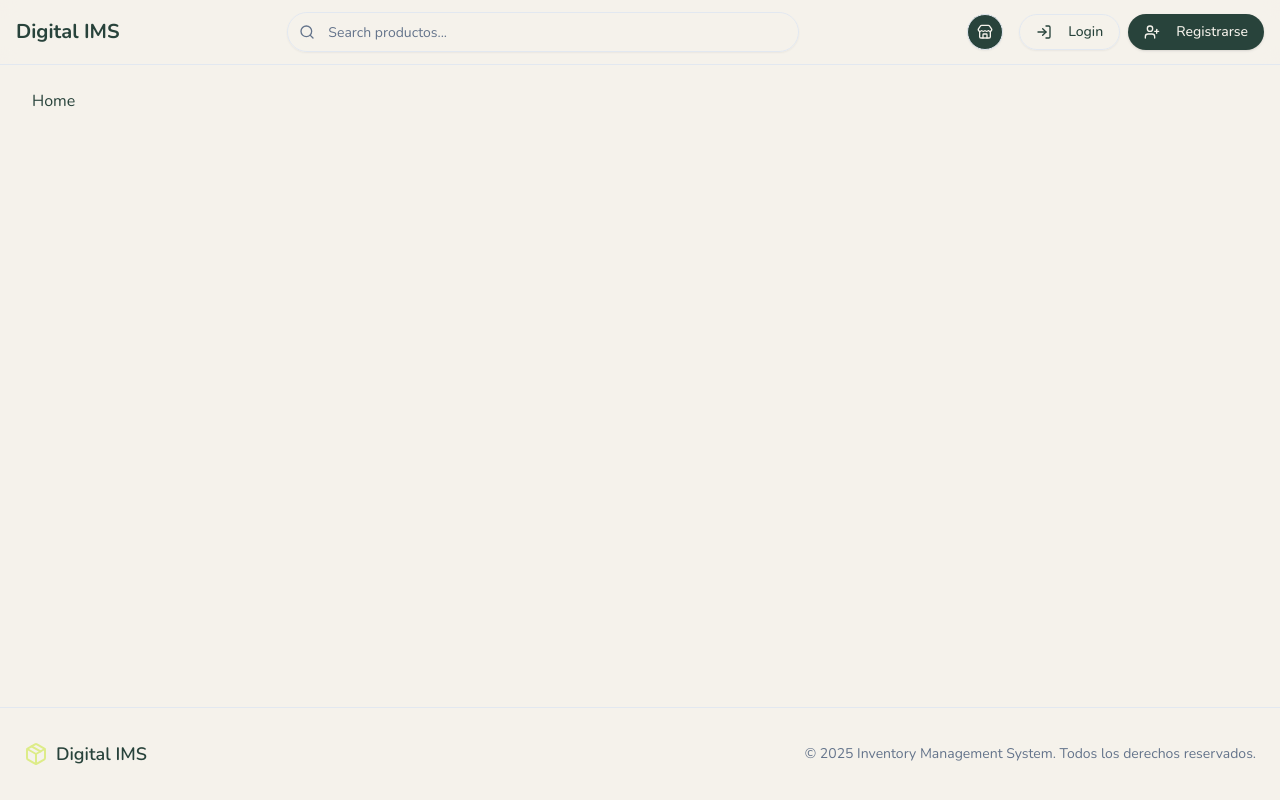
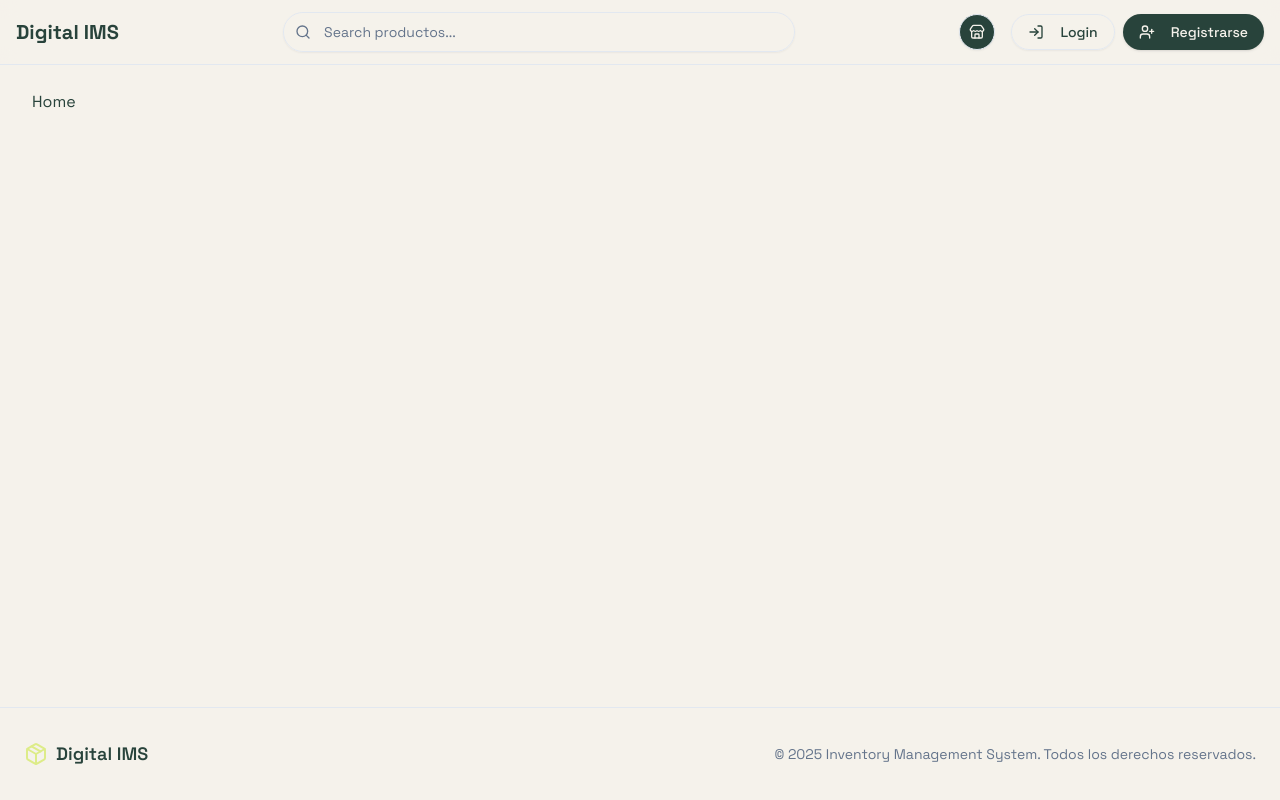
Before and after one commit to almircoo/digitalims, a React (Vite) app: page / in a window 1280 px wide. Built offline with nearby package versions, Linux system fonts and the light colour scheme; no server answers.

Commit message:
updated the the font and styles

```diff
--- a/index.html
+++ b/index.html
@@ -7,7 +7,7 @@
     <title>Digital Inventory Management System</title>
     <link rel="preconnect" href="https://fonts.googleapis.com">
     <link rel="preconnect" href="https://fonts.gstatic.com" crossorigin>
-    <link href="https://fonts.googleapis.com/css2?family=Nunito:wght@400;500;600;700;800;900&display=swap" rel="stylesheet">
+    <link href="https://fonts.googleapis.com/css2?family=Space+Grotesk:wght@400;500;600;700&display=swap" rel="stylesheet">
   </head>
   <body>
     <div id="root"></div>
--- a/src/index.css
+++ b/src/index.css
@@ -2,14 +2,6 @@
 @tailwind components;
 @tailwind utilities;
 
-/* colores Las variables HSL :
-
-H: Hue (matiz, en grados de 0° a 360°: rojo = 0°, verde = 120°, azul = 240°, etc.)
-
-S: Saturation (saturación, porcentaje de intensidad del color)
-
-L: Lightness (luminosidad, porcentaje de claridad)
- */
 @layer base {
   :root {
     --background: 42 33% 94%;
@@ -58,14 +50,34 @@ L: Lightness (luminosidad, porcentaje de claridad)
 }
 
 @layer base {
-  /* A todos los elementos *, les aplica el color de borde y una fuente. */
   * {
     @apply border-border;
-    font-family: "Nunito", sans-serif;
+    font-family: "Space Grotesk", sans-serif;
   }
-  /* A body, le aplica el fondo y el texto usando las variables definidas antes (bg-background, text-foreground) */
   body {
     @apply bg-background text-foreground;
+    font-size: 16px;
+    line-height: 1.6;
+  }
+
+  /* Mejorar tamaños de fuente para mejor legibilidad */
+  h1 {
+    @apply text-3xl font-bold;
+  }
+  h2 {
+    @apply text-2xl font-bold;
+  }
+  h3 {
+    @apply text-xl font-semibold;
+  }
+  h4 {
+    @apply text-lg font-semibold;
+  }
+  p {
+    @apply text-base;
+  }
+  small {
+    @apply text-sm;
   }
 }
 
--- a/tailwind.config.js
+++ b/tailwind.config.js
@@ -1,85 +1,86 @@
 /** @type {import('tailwindcss').Config} */
 export default {
   darkMode: ["class"],
-    content: [
-    "./src/**/*.{js,jsx,ts,tsx}",
-  ],
+  content: ["./src/**/*.{js,jsx,ts,tsx}", "*.{js,ts,jsx,tsx,mdx}"],
   theme: {
     container: {
       center: true,
-  		padding: '6rem',
+      padding: "2rem",
     },
     extend: {
+      fontFamily: {
+        sans: ["Space Grotesk", "sans-serif"],
+      },
       colors: {
-  			border: 'hsl(var(--border))',
-  			input: 'hsl(var(--input))',
-  			ring: 'hsl(var(--ring))',
-  			background: 'hsl(var(--background))',
-  			foreground: 'hsl(var(--foreground))',
+        border: "hsl(var(--border))",
+        input: "hsl(var(--input))",
+        ring: "hsl(var(--ring))",
+        background: "hsl(var(--background))",
+        foreground: "hsl(var(--foreground))",
         primary: {
-  				DEFAULT: 'hsl(var(--primary))',
-  				foreground: 'hsl(var(--primary-foreground))'
+          DEFAULT: "hsl(var(--primary))",
+          foreground: "hsl(var(--primary-foreground))",
         },
         secondary: {
-  				DEFAULT: 'hsl(var(--secondary))',
-  				foreground: 'hsl(var(--secondary-foreground))'
+          DEFAULT: "hsl(var(--secondary))",
+          foreground: "hsl(var(--secondary-foreground))",
         },
         destructive: {
-  				DEFAULT: 'hsl(var(--destructive))',
-  				foreground: 'hsl(var(--destructive-foreground))'
+          DEFAULT: "hsl(var(--destructive))",
+          foreground: "hsl(var(--destructive-foreground))",
         },
         muted: {
-  				DEFAULT: 'hsl(var(--muted))',
-  				foreground: 'hsl(var(--muted-foreground))'
+          DEFAULT: "hsl(var(--muted))",
+          foreground: "hsl(var(--muted-foreground))",
         },
         accent: {
-  				DEFAULT: 'hsl(var(--accent))',
-  				foreground: 'hsl(var(--accent-foreground))'
+          DEFAULT: "hsl(var(--accent))",
+          foreground: "hsl(var(--accent-foreground))",
         },
         popover: {
-  				DEFAULT: 'hsl(var(--popover))',
-  				foreground: 'hsl(var(--popover-foreground))'
+          DEFAULT: "hsl(var(--popover))",
+          foreground: "hsl(var(--popover-foreground))",
         },
         card: {
-  				DEFAULT: 'hsl(var(--card))',
-  				foreground: 'hsl(var(--card-foreground))'
+          DEFAULT: "hsl(var(--card))",
+          foreground: "hsl(var(--card-foreground))",
         },
         chart: {
-  				'1': 'hsl(var(--chart-1))',
-  				'2': 'hsl(var(--chart-2))',
-  				'3': 'hsl(var(--chart-3))',
-  				'4': 'hsl(var(--chart-4))',
-  				'5': 'hsl(var(--chart-5))'
-  			}
+          1: "hsl(var(--chart-1))",
+          2: "hsl(var(--chart-2))",
+          3: "hsl(var(--chart-3))",
+          4: "hsl(var(--chart-4))",
+          5: "hsl(var(--chart-5))",
+        },
       },
       borderRadius: {
-  			lg: 'var(--radius)',
-  			md: 'calc(var(--radius) - 2px)',
-  			sm: 'calc(var(--radius) - 4px)'
+        lg: "var(--radius)",
+        md: "calc(var(--radius) - 2px)",
+        sm: "calc(var(--radius) - 4px)",
       },
       keyframes: {
-  			'accordion-down': {
+        "accordion-down": {
           from: {
-  					height: '0'
+            height: "0",
           },
           to: {
-  					height: 'var(--radix-accordion-content-height)'
-  				}
+            height: "var(--radix-accordion-content-height)",
           },
-  			'accordion-up': {
+        },
+        "accordion-up": {
           from: {
-  					height: 'var(--radix-accordion-content-height)'
+            height: "var(--radix-accordion-content-height)",
           },
           to: {
-  					height: '0'
-  				}
-  			}
+            height: "0",
+          },
+        },
       },
       animation: {
-  			'accordion-down': 'accordion-down 0.2s ease-out',
-  			'accordion-up': 'accordion-up 0.2s ease-out'
-  		}
-  	}
+        "accordion-down": "accordion-down 0.2s ease-out",
+        "accordion-up": "accordion-up 0.2s ease-out",
+      },
+    },
   },
   plugins: [require("tailwindcss-animate")],
 }
```
Lines whose indentation alone changed are shown as unchanged.
